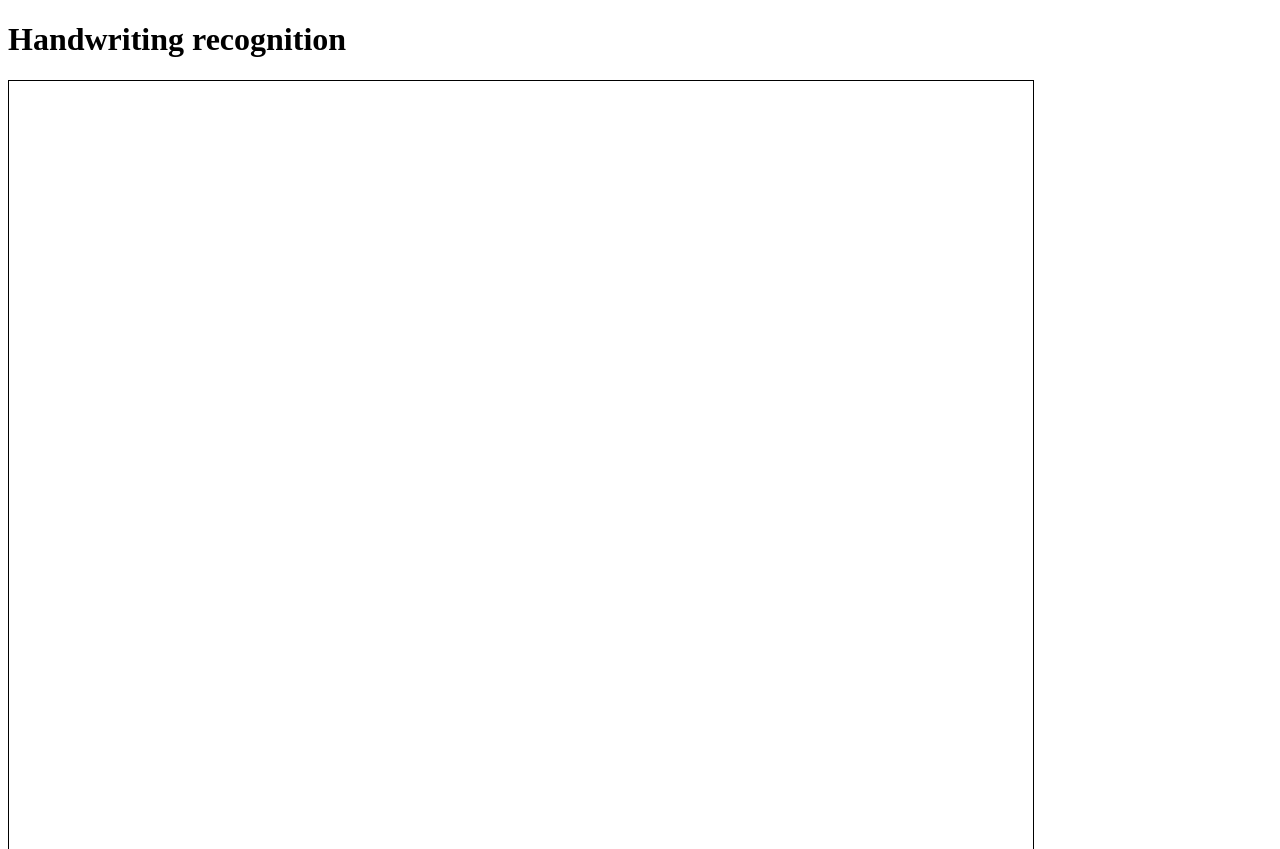
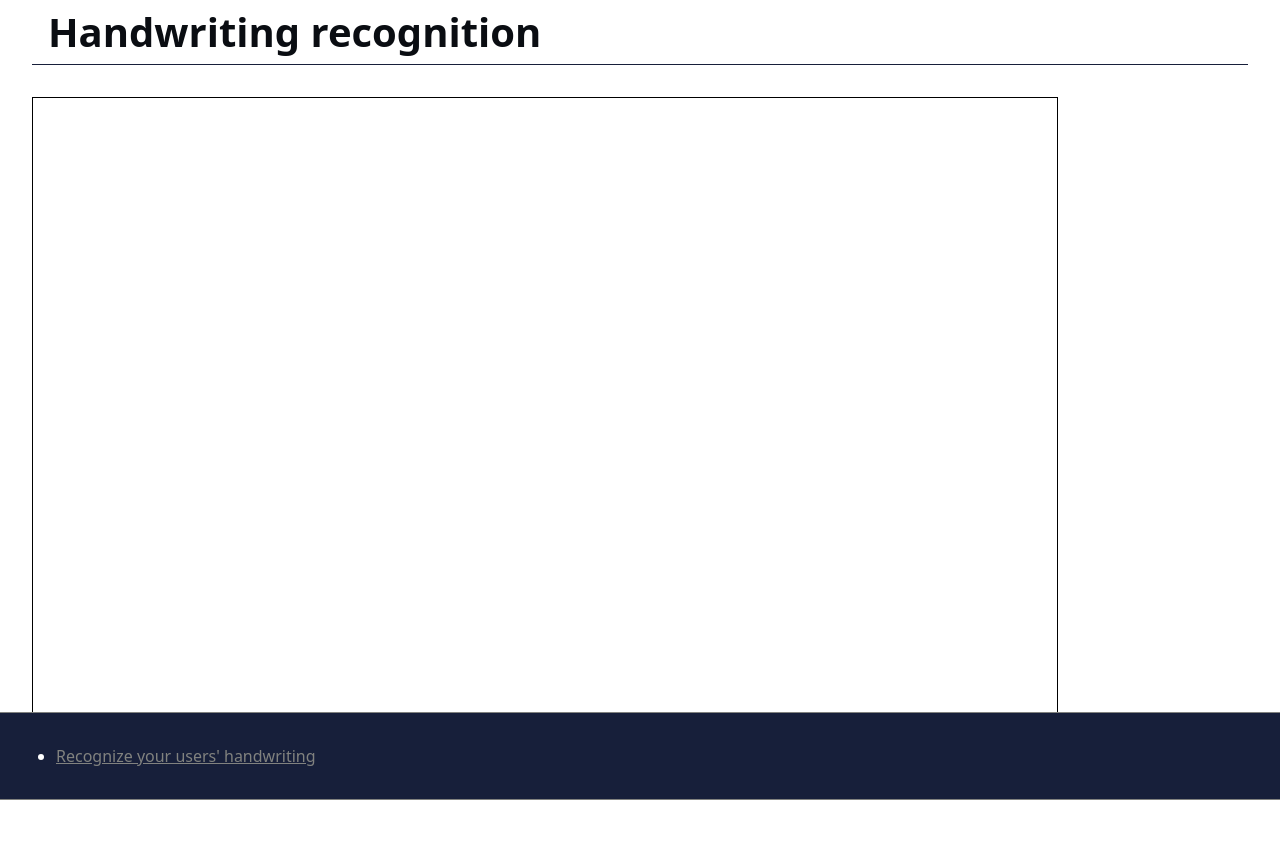
Before and after one commit to rochejul/slides, a website: page snippets/js/handwriting-recognition/index.html in a window 1280 px wide. Shown: the top 849 px of the page. After the commit the page ends 800 px from the top, so only its background shows below. Drawn offline with Linux system fonts and the light colour scheme.

Commit message:
refactor: snippets aplly styling

```diff
--- /dev/null
+++ b/resources/page.css
@@ -0,0 +1,87 @@
+@import url('./variables.css');
+@import url('./theme.css');
+
+.page {
+    background-color: var(--color-dark);
+    color: var(--color-white);
+    display: flex;
+    flex-direction: column;
+    font-family: var(--font);
+    margin-inline: 1rem;
+    overflow: hidden;
+
+    & .page__loader {
+        background-image: url(./assets/CUUcfgz-doctor-who-hd-wallpaper.jpg);
+        background-position: 50% 50%;
+        background-size: cover;
+        bottom: 0;
+        left: 0;
+        position: absolute;
+        top: 0;
+        right: 0;
+        z-index: 1000000;
+    }
+
+    & .page__header {
+        background-clip: border-box;
+        background-image: url('./assets/CUUcfgz-doctor-who-hd-wallpaper.jpg');
+        background-repeat: no-repeat;
+        background-size: cover;
+        box-shadow: 0 0.5rem 0.75rem 0.5rem rgba(0, 0, 0, 0.4);
+        display: flex;
+        flex-direction: row;
+        margin-block-end: 1rem;
+
+        & .page__header__logo {
+            margin: 1rem;
+        }
+
+        & .page__header__title {
+            font-size: 2.5rem;
+            font-weight: bold;
+            line-height: 2rem;
+
+            & .page__header__title__sub {
+                font-size: 1.5rem;
+                font-style: italic;
+            }
+        }
+    }
+
+    & .page__content {
+        flex: 1 1 auto;
+        margin-block-end: 0.5rem;
+        padding-inline: 3rem;
+        overflow: auto;
+        scrollbar-color: var(--color-red) var(--color-blue);
+        scrollbar-width: thin;
+
+        & .page__content__section {
+            display: grid;
+            column-gap: 2rem;
+            grid-template-columns: repeat(2, 1fr);
+            padding-block-end: 3rem;
+            padding-block-start: 1rem;
+            row-gap: 6rem;
+
+            & li {
+                margin-block: 1rem;
+            }
+        }
+    }
+
+    & .page__footer {
+        align-items: center;
+        background-clip: border-box;
+        background-image: url('./assets/CUUcfgz-doctor-who-hd-wallpaper.jpg');
+        background-position: 100% 100%;
+        background-repeat: no-repeat;
+        background-size: cover;
+        display: flex;
+        flex-direction: row;
+        gap: 3rem;
+        height: 6rem;
+        justify-content: center;
+        margin-block-end: 1rem;
+    }
+}
--- /dev/null
+++ b/resources/snippet.css
@@ -0,0 +1,48 @@
+@import url('./variables.css');
+@import url('./theme.css');
+
+:link {
+    color: var(--color-grey);
+}
+
+:visited {
+    color: var(--color-red);
+}
+
+.page {
+    background-color: var(--color-white);
+    color: var(--color-dark);
+    display: flex;
+    flex-direction: column;
+    font-family: var(--font);
+    margin: 0 0 0 0;
+    overflow: hidden;
+
+    & .page__header {
+        border-bottom: 1px solid var(--color-blue);
+        font-size: 2.5rem;
+        font-weight: bold;
+        flex: 0 0 auto;
+        line-height: 2rem;
+        margin-inline: 2rem;
+        padding-block: 1rem;
+        padding-inline: 1rem;
+    }
+
+    & .page__content {
+        flex: 1 1 auto;
+        overflow: auto;
+        margin-inline: 2rem;
+        padding-block: 2rem;
+    }
+
+    & .page__footer {
+        background-color: var(--color-blue);
+        border-bottom: 1px solid var(--color-grey);
+        border-top: 1px solid var(--color-grey);
+        color: var(--color-white);
+        flex: 0 0 auto;
+        padding-block: 1rem;
+        padding-inline: 1rem;
+    }
+}
--- a/resources/theme.css
+++ b/resources/theme.css
@@ -2,104 +2,6 @@
 
 html,
 body {
+    font-family: var(--font);
     height: 100%;
 }
-
-.page--loading {
-    & .page__header {
-        display: none;
-    }
-
-    & .page__content {
-        display: none;
-    }
-
-    & .page__footer {
-        display: none;
-    }
-}
-
-.page {
-    background-color: var(--color-dark);
-    color: var(--color-white);
-    display: flex;
-    flex-direction: column;
-    font-family: var(--font);
-    margin-inline: 1rem;
-    overflow: hidden;
-
-    & .page__loader {
-        background-image: url(./assets/CUUcfgz-doctor-who-hd-wallpaper.jpg);
-        background-position: 50% 50%;
-        background-size: cover;
-        bottom: 0;
-        left: 0;
-        position: absolute;
-        top: 0;
-        right: 0;
-        z-index: 1000000;
-    }
-
-    & .page__header {
-        background-clip: border-box;
-        background-image: url('./assets/CUUcfgz-doctor-who-hd-wallpaper.jpg');
-        background-repeat: no-repeat;
-        background-size: cover;
-        box-shadow: 0 0.5rem 0.75rem 0.5rem rgba(0, 0, 0, 0.4);
-        display: flex;
-        flex-direction: row;
-        margin-block-end: 1rem;
-
-        & .page__header__logo {
-            margin: 1rem;
-        }
-
-        & .page__header__title {
-            font-size: 2.5rem;
-            font-weight: bold;
-            line-height: 2rem;
-
-            & .page__header__title__sub {
-                font-size: 1.5rem;
-                font-style: italic;
-            }
-        }
-    }
-
-    & .page__content {
-        flex: 1 1 auto;
-        margin-block-end: 0.5rem;
-        padding-inline: 3rem;
-        overflow: auto;
-        scrollbar-color: var(--color-red) var(--color-blue);
-        scrollbar-width: thin;
-
-        & .page__content__section {
-            display: grid;
-            column-gap: 2rem;
-            grid-template-columns: repeat(2, 1fr);
-            padding-block-end: 3rem;
-            padding-block-start: 1rem;
-            row-gap: 6rem;
-
-            & li {
-                margin-block: 1rem;
-            }
-        }
-    }
-
-    & .page__footer {
-        align-items: center;
-        background-clip: border-box;
-        background-image: url('./assets/CUUcfgz-doctor-who-hd-wallpaper.jpg');
-        background-position: 100% 100%;
-        background-repeat: no-repeat;
-        background-size: cover;
-        display: flex;
-        flex-direction: row;
-        gap: 3rem;
-        height: 6rem;
-        justify-content: center;
-        margin-block-end: 1rem;
-    }
-}
--- a/snippets/js/handwriting-recognition/index.html
+++ b/snippets/js/handwriting-recognition/index.html
@@ -6,11 +6,23 @@
         <meta name="viewport" content="width=device-width, initial-scale=1" />
         <title>Handwriting recognition</title>
 
+        <link rel="stylesheet" href="../../../resources/theme.css" />
+        <link rel="stylesheet" href="../../../resources/snippet.css" />
+
         <script type="module" src="./app.js"></script>
     </head>
 
-    <body>
-        <h1>Handwriting recognition</h1>
-        <canvas width="1024" height="768" style="border: 1px solid black;"></video>
+    <body class="page">
+        <header class="page__header">Handwriting recognition</header>
+        <section class="page__content">
+            <canvas width="1024" height="768" style="border: 1px solid black;"></video>
+        </section>
+        <footer class="page__footer">
+            <ul>
+                <li>
+                    <a href="https://developer.chrome.com/docs/web-platform/handwriting-recognition" target="_blank">Recognize your users' handwriting</a>
+                </li>
+            </ul>
+        </footer>
     </body>
 </html>
```
Also changed, not shown: index.html (+1 -0 lines), snippets/TODO.md (+0 -3 lines), snippets/js/camera-access/index.html (+21 -3 lines).
